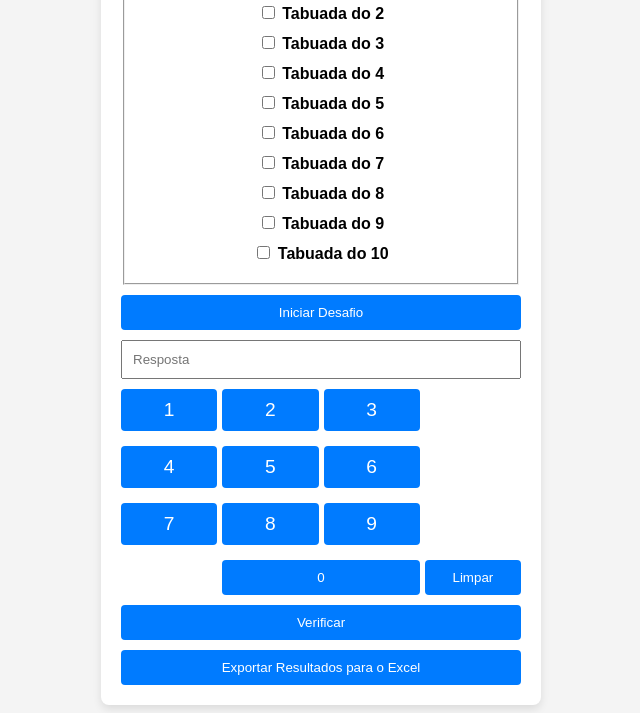
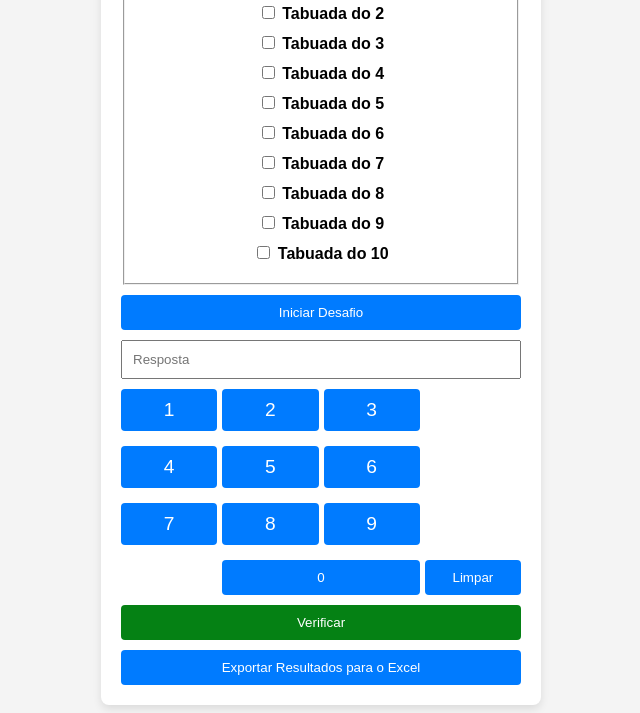
Before and after one commit to IsraelFelipe1997/israelfelipe1997.github.io, a plain HTML site: page index.html in a window 1280 px wide. Shown: the part 107-820 px from the top of the page, without its empty margins (319-959 px from the left). Drawn offline with Linux system fonts and the light colour scheme.

Commit message:
Add files via upload

```diff
--- a/index.html
+++ b/index.html
@@ -40,7 +40,7 @@
         </div>
         <audio id="audio-acerto" src="Sons/acerto.mp3"></audio>
         <audio id="audio-erro" src="Sons/erro.mp3"></audio>
-        <button onclick="checkAnswer()">Verificar</button>
+        <button class = "verify-button" onclick="checkAnswer()">Verificar</button>
         <div id="result"</div>
         <button onclick="exportToCSV()">Exportar Resultados para o Excel</button> <!-- Novo botão -->
     </div>
--- a/styles.css
+++ b/styles.css
@@ -39,6 +39,15 @@ button {
     transition: background-color 0.3s;
 }
 
+.verify-button {
+    background-color: #058114;
+    color: #fff;
+    border: none;
+    border-radius: 4px;
+    cursor: pointer;
+    transition: background-color 0.3s;
+}
+
 button:hover {
     background-color: #0056b3;
 }
```
